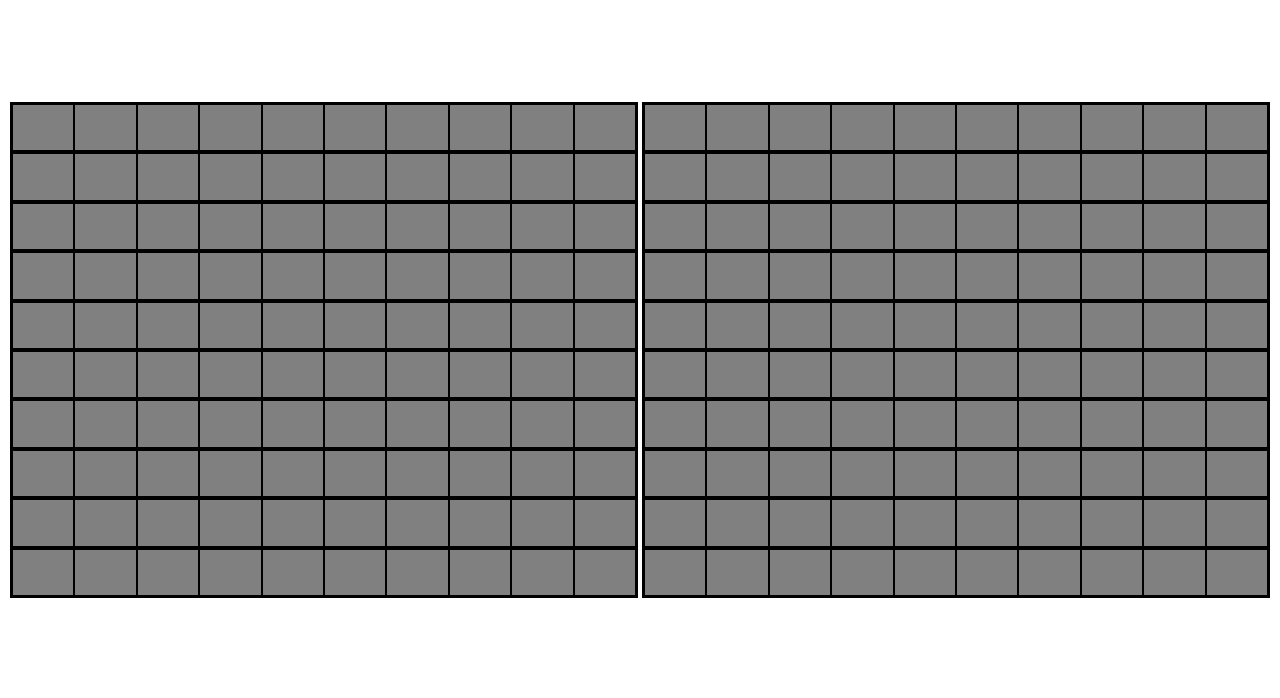
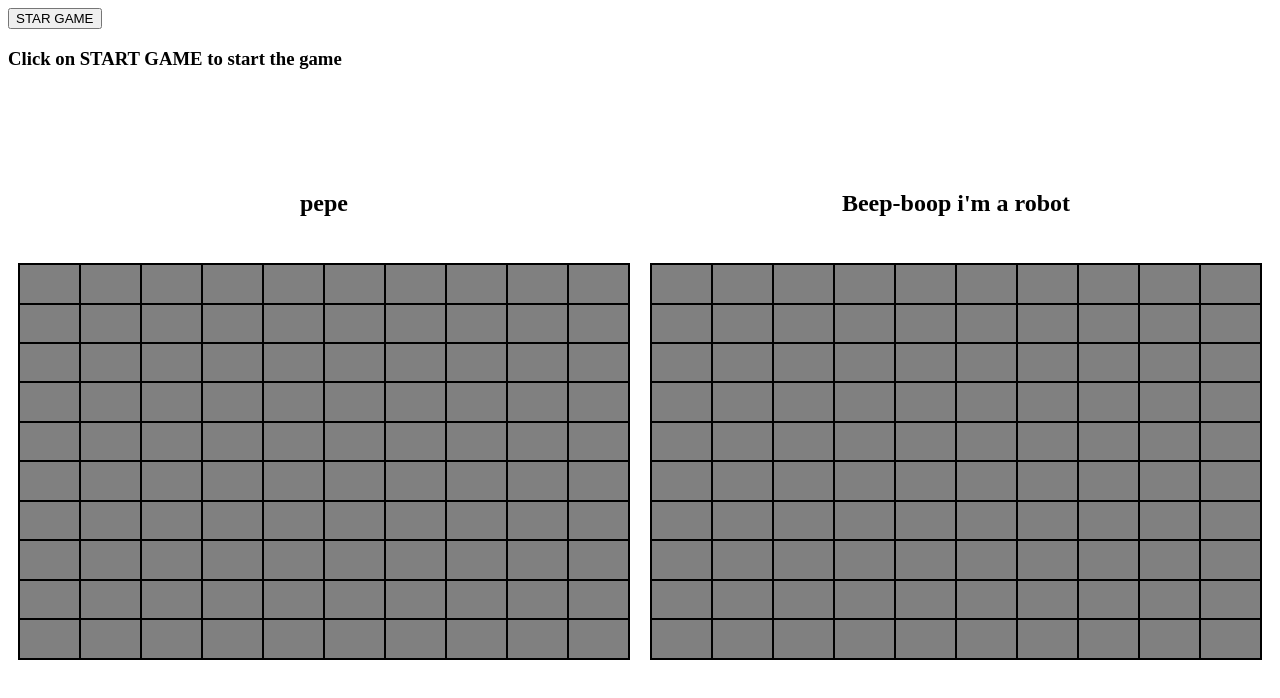
Before and after one commit to daxas-boop/battleship-tdd, a React (Create React App) app: page / in a window 1280 px wide. Shown: the top 698 px of the page. Built offline with nearby package versions, Linux system fonts and the light colour scheme.

Commit message:
Adds gameboard UI

```diff
--- a/src/components/Game.jsx
+++ b/src/components/Game.jsx
@@ -1,9 +1,8 @@
-import React,{useState, useEffect} from 'react';
+import React,{useState} from 'react';
 import Gameboard from './Gameboard';
-import GamboardFactory from '../factories/Gameboard';
-import humanPlayer from '../factories/Player';
-import AIPlayer from '../factories/AI';
 import styled from '@emotion/styled';
+import useGameLoop from './customHooks/useGameLoop';
+import uniqid from 'uniqid';
 
 const Container = styled.section `
     margin-top: 100px;
@@ -12,27 +11,47 @@ const Container = styled.section `
     height: 500px;
 `
 
+const Player = styled.h2 `
+    text-align:center;
+`
+
+const StartGameBtn = styled.button `
+
+`
+
+const StateTurn = styled.h3 `
+
+`
+
+const GameContainer = styled.div `
+    display:grid;
+    grid-template-rows:1fr 5fr;
+`
+
 const Game = () => {
-    const [players, setPlayers] = useState([]);
-
-    useEffect(() => {
-        setPlayers(
-            {
-            human: humanPlayer('pepe', GamboardFactory()),
-            AI: AIPlayer(GamboardFactory())
-            }
-        )
-    }, [])
+    const [startGame, setStartGame] = useState(false);
+    const {cellOnClick, playerTurn, players} = useGameLoop(startGame);
 
     return (
-        <Container>
-            {Object.entries(players).map(([key,value]) =>
-                <Gameboard
-                    key={key}
-                    gameboard = {value.getGameboard()}
-                ></Gameboard>
-            )}
-        </Container>
+        <>
+            <StartGameBtn
+            onClick={ () => setStartGame(true)}
+            >STAR GAME</StartGameBtn>
+            <StateTurn>{playerTurn}</StateTurn>
+            <Container>
+                {Object.entries(players).map(([key,player]) =>
+                    <GameContainer key={uniqid()}>
+                        <Player key={uniqid()}>{player.getName()}</Player>
+                        <Gameboard
+                            player={player.getName()}
+                            cellOnClick= {cellOnClick}
+                            key={uniqid()}
+                            gameboard = {player.getGameboard()}
+                        ></Gameboard>
+                    </GameContainer>
+                )}
+            </Container>
+        </>
     )
 }
 
--- a/src/components/Gameboard.jsx
+++ b/src/components/Gameboard.jsx
@@ -4,36 +4,59 @@ import styled from '@emotion/styled';
 
 const Container = styled.div `
     display:grid;
+    grid-row:2/3;
     grid-template-rows: repeat(10, 1fr);
+    background-color:black;
     grid-auto-flow: column;
     border:1px solid black;
-    margin:2px;
+    margin:10px;
 `
 
 const Row = styled.div `
     grid-column: 1/11;
     display:grid;
     grid-template-columns: repeat(10, 1fr);
-    border:1px solid black;
 `
 
 const Cell = styled.div `
     display:flex;
-    border:1px solid black;
+    margin:1px;
     background-color:grey;
+    &:hover {
+        cursor:pointer;
+    }
+`
+
+const MissedShot = styled.div `
+    background-color: teal;
+`
+
+const HitShip = styled.div `
+    background-color:
 `
 
 const Gameboard = (props) => {
-    const {gameboard} = props;
+    const {gameboard, cellOnClick} = props;
 
     return(
         <Container>
             {gameboard.getCoordinates().map(row =>
                 <Row key={uniqid()}>
-                    {row.map(element =>
-                        <Cell key={uniqid()}>
-
-                        </Cell>)}
+                    {row.map((element, i) =>
+                        typeof element === 'object' || element === 0 ?
+                            <Cell
+                            key={uniqid()}
+                            data-cord1={gameboard.getCoordinates().indexOf(row)}
+                            data-cord2={i}
+                            onClick={(e) => cellOnClick(e)}
+                            data-player={props.player}
+                            >
+                            </Cell>
+                        : element === 'x' ?
+                        <MissedShot></MissedShot> :
+                        <HitShip></HitShip>
+                        )
+                    }
                 </Row>
             )}
         </Container>
--- /dev/null
+++ b/src/components/customHooks/useGameLoop.js
@@ -0,0 +1,89 @@
+import {useState,useEffect} from 'react';
+import GamboardFactory from '../../factories/Gameboard';
+import humanPlayer from '../../factories/Player';
+import AIPlayer from '../../factories/AI';
+
+
+const useGameLoop = (startGame) => {
+    const [gameStatus, setGameStatus] = useState();
+    const [playerTurn, setPlayerTurn] = useState();
+    const [winner, setWinner] = useState();
+    const [players, setPlayers] = useState(
+        {
+            human: humanPlayer('pepe', GamboardFactory()),
+            AI: AIPlayer(GamboardFactory())
+        }
+    );
+
+    useEffect(() => {
+        setGameStatus(startGame ? 'started' : 'not started')
+        switch (gameStatus) {
+            case 'started':
+                players.human.turn ? setPlayerTurn(`${players.human.getName()} turn.`) : setPlayerTurn(`${players.AI.getName()} turn.`);
+            break;
+
+            case 'not started':
+                setPlayerTurn('Click on START GAME to start the game')
+            break;
+
+            case 'ended':
+                setPlayerTurn(`${winner} won the game.`)
+            break;
+
+            default:
+                break;
+        }
+    }, [gameStatus, players, startGame, winner])
+
+    const changePlayersTurn = () => {
+        setPlayers(prevState => ({
+            human: {
+                ...prevState.human,
+                turn: !prevState.human.turn
+            },
+            AI:{
+                ...prevState.AI,
+                turn: !prevState.AI.turn
+            }
+        }))
+    }
+
+    const checkWinner = () => {
+        if (players.human.getGameboard().allShipsSunk()){
+            setGameStatus('ended');
+            console.log('AI WON')
+            setWinner(players.AI.getName());
+        } else if (players.AI.getGameboard().allShipsSunk()){
+            setGameStatus('ended');
+            console.log('HUMAN WON')
+            setWinner(players.human.getName());
+        }
+    }
+
+    const AIPlay = () => {
+        setTimeout(() => {
+            const randomCoords = players.AI.randomAttack();
+            const enemyGameboard = players.human.getGameboard();
+            enemyGameboard.receiveAttack(randomCoords[0], randomCoords[1]);
+            checkWinner()
+            changePlayersTurn();
+        }, 500);
+    }
+
+    const cellOnClick = (e) => {
+        if(!startGame) return
+        if(e.target.dataset.player === players.human.getName()){
+            console.log('Click on the enemy gameboard BITCH!')
+            return
+        }
+        const enemyGameboard = players.AI.getGameboard();
+        enemyGameboard.receiveAttack(Number(e.target.dataset.cord1), Number(e.target.dataset.cord2));
+        checkWinner()
+        changePlayersTurn();
+        AIPlay();
+    }
+
+    return {cellOnClick, playerTurn, players}
+}
+
+export default useGameLoop;
```
Also changed, not shown: 1 other file (tests, documents, lock files or other folders).
